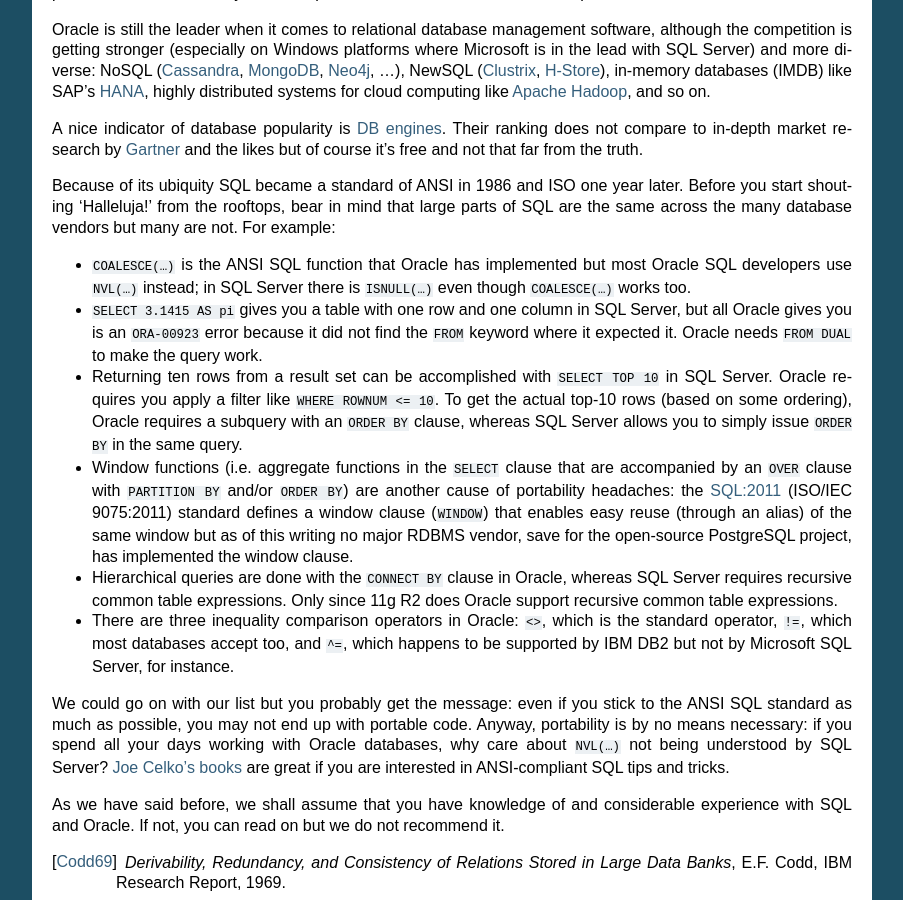
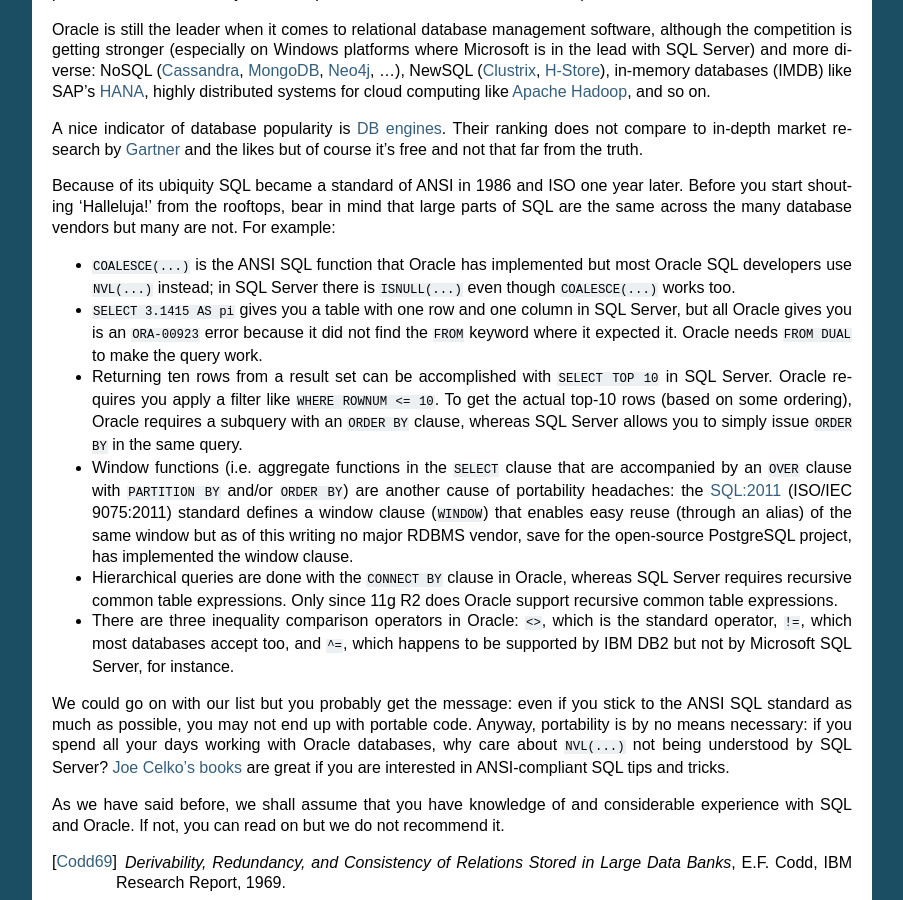
Before and after one commit to ianhellstrom/rtfd, a Sphinx documentation site: the page built from source/sql/intro.rst, in a window 1280 px wide and 900 px high, scrolled down 474 px. Shown: the whole window, without its empty margins (198-1101 px from the left). Built offline with Sphinx 7.4.7, drawn with Linux system fonts in a browser that asks for light colours.

Commit message:
Changed ellipsis in code fragments to three dots

```diff
--- a/source/sql/basics.rst
+++ b/source/sql/basics.rst
@@ -111,7 +111,7 @@
 
 * **Comments**.
 
-  * Add meaningful comments to your code: either use ``/* … */`` for (multiline) comment blocks or ``--`` for comments that do not extend to the next line.
+  * Add meaningful comments to your code: either use ``/* ... */`` for (multiline) comment blocks or ``--`` for comments that do not extend to the next line.
     The key word here is *meaningful*.
     Trivial comments should not be added as they clutter your code and are immediately obvious to all but the brain-dead.
 
--- a/source/sql/intro.rst
+++ b/source/sql/intro.rst
@@ -29,7 +29,7 @@
 Before you start shouting 'Halleluja!' from the rooftops, bear in mind that large parts of SQL are the same across the many database vendors but many are not.
 For example:
 
-* ``COALESCE(…)`` is the ANSI SQL function that Oracle has implemented but most Oracle SQL developers use ``NVL(…)`` instead; in SQL Server there is ``ISNULL(…)`` even though ``COALESCE(…)`` works too.
+* ``COALESCE(...)`` is the ANSI SQL function that Oracle has implemented but most Oracle SQL developers use ``NVL(...)`` instead; in SQL Server there is ``ISNULL(...)`` even though ``COALESCE(...)`` works too.
 * ``SELECT 3.1415 AS pi`` gives you a table with one row and one column in SQL Server, but all Oracle gives you is an ``ORA-00923`` error because it did not find the ``FROM`` keyword where it expected it.
   Oracle needs ``FROM DUAL`` to make the query work.
 * Returning ten rows from a result set can be accomplished with ``SELECT TOP 10`` in SQL Server.
@@ -40,7 +40,7 @@
 * There are three inequality comparison operators in Oracle: ``<>``, which is the standard operator, ``!=``, which most databases accept too, and ``^=``, which happens to be supported by IBM DB2 but not by Microsoft SQL Server, for instance.
 
 We could go on with our list but you probably get the message: even if you stick to the ANSI SQL standard as much as possible, you may not end up with portable code.
-Anyway, portability is by no means necessary: if you spend all your days working with Oracle databases, why care about ``NVL(…)`` not being understood by SQL Server? `Joe Celko's books`_ are great if you are interested in ANSI-compliant SQL tips and tricks.
+Anyway, portability is by no means necessary: if you spend all your days working with Oracle databases, why care about ``NVL(...)`` not being understood by SQL Server? `Joe Celko's books`_ are great if you are interested in ANSI-compliant SQL tips and tricks.
 
 As we have said before, we shall assume that you have knowledge of and considerable experience with SQL and Oracle.
 If not, you can read on but we do not recommend it.
```
